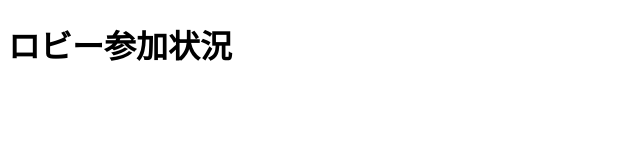
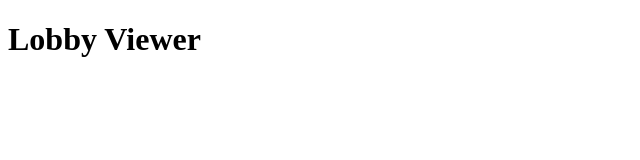
Before and after one commit to akiramiyauchi/photon-lobby-viewer, a plain HTML site: page public/index.html in a window 1280 px wide. Shown: the whole page, without its empty margins (0-640 px from the left). Drawn offline with Linux system fonts and the light colour scheme.

Commit message:
Update index.html

```diff
--- a/public/index.html
+++ b/public/index.html
@@ -1,10 +1,10 @@
 <!DOCTYPE html>
 <html>
 <head>
-    <title>Photon Fusion ロビー参加状況</title>
+    <title>Lobby Viewer</title>
 </head>
 <body>
-    <h1>ロビー参加状況</h1>
+    <h1>Lobby Viewer</h1>
     <ul id="playerList"></ul>
 
     <script>
```
